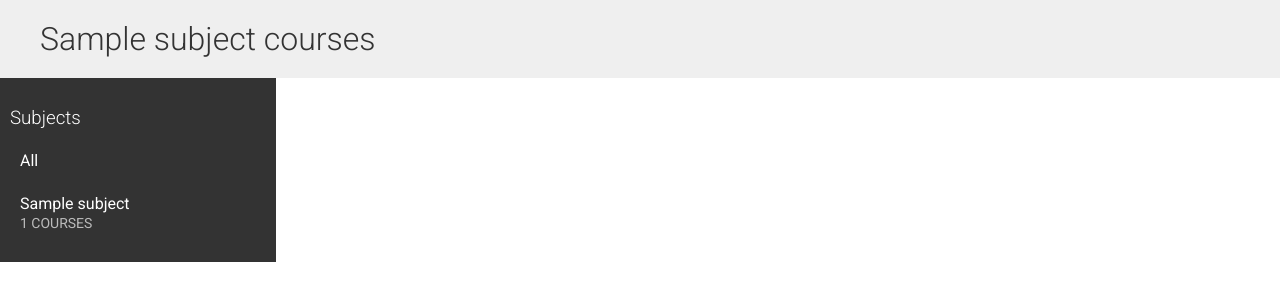
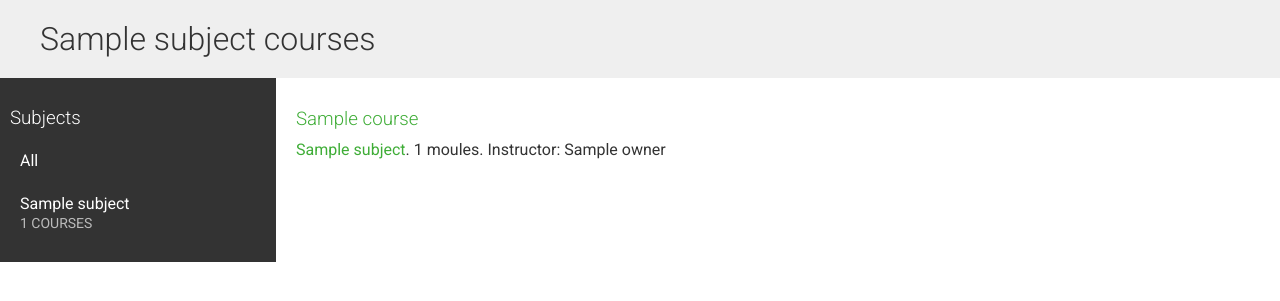
Before and after one commit to friendtu/educa, a Django app: template courses/templates/courses/course/list.html in a window 1280 px wide. Shown: the part 45-346 px from the top of the page. Run offline with Django 3.2, Linux system fonts and the light colour scheme; the template is opened without the code that fills it: most values are stand-ins (such as "Sample title", 1, 10 or a date in 2020); some libraries are stand-ins or nearby versions.

Commit message:
update course list view

```diff
--- a/courses/templates/courses/course/list.html
+++ b/courses/templates/courses/course/list.html
@@ -34,6 +34,17 @@
 </div>
 
 <div class="module">
-
+    {% for course in courses %}
+        {% with subject=course.subject %}
+            <h3>
+                <a href="{% url 'course_detail' course.slug %}"> {{course.title}} </a>
+            </h3>
+            <p>
+                <a href="{% url 'course_list_subject' subject.slug %}">{{subject.title }}</a>.
+                {{course.total_modules}} moules.
+                Instructor: {{course.owner.get_full_name}}
+            </p>
+        {% endwith %}
+    {% endfor %}
 </div>
 {% endblock %}
--- a/courses/urls.py
+++ b/courses/urls.py
@@ -19,4 +19,5 @@ urlpatterns =[
             views.ContentDeleteView.as_view(),name="module_content_detele"),
     path('content/order/',views.ContentOrderView.as_view(),name="content_order"),
     path('subject/<slug:subject>/',views.CourseListView.as_view(),name="course_list_subject"),
+    path('<slug:course>/',views.CourseDetailView.as_view(),name='course_detail'),
 ]
--- a/courses/views.py
+++ b/courses/views.py
@@ -149,10 +149,13 @@ class CourseListView(TemplateResponseMixin,View):
         subjects=Subject.objects.annotate(total_course=Count('courses'))
         courses=Course.objects.annotate(total_modules=Count('modules'))
         if subject:
-            subject=get_object_or_404(Subject,slg==subject)
+            subject=get_object_or_404(Subject,slug=subject)
             courses=courses.filter(subject=subject)
         return self.render_to_response({
                         'subjects':subjects,
                         'subject':subject,
                         'courses':courses
                     })
+
+class CourseDetailView(TemplateResponseMixin,View):
+    pass
```
